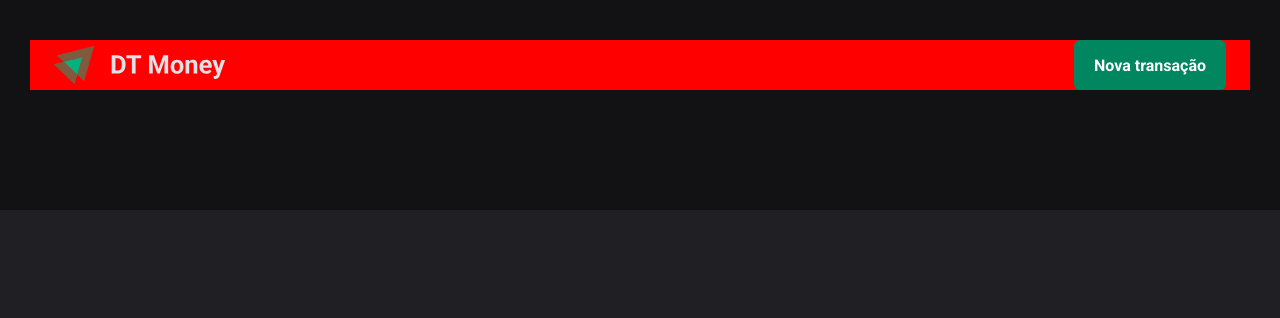
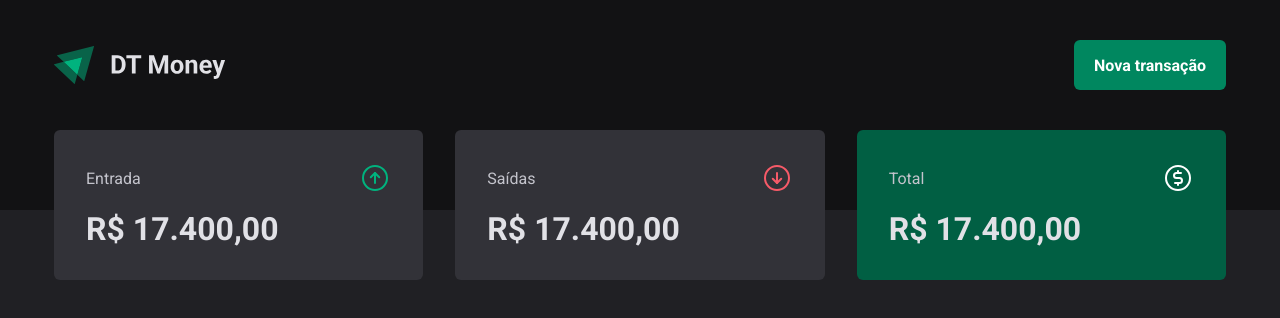
Before and after one commit to vitoorfraga/ignite-dt-money, a React (Vite) app: page / in a window 1280 px wide. Shown: the top 318 px of the page. Built offline with nearby package versions, Linux system fonts and the light colour scheme.

Commit message:
Estrutura visual - Componente: Summary

```diff
--- a/package.json
+++ b/package.json
@@ -10,6 +10,7 @@
     "preview": "vite preview"
   },
   "dependencies": {
+    "phosphor-react": "^1.4.1",
     "react": "^18.2.0",
     "react-dom": "^18.2.0",
     "styled-components": "^6.0.7"
--- a/src/components/Header/styles.ts
+++ b/src/components/Header/styles.ts
@@ -15,8 +15,6 @@
   display: flex;
   justify-content: space-between;
   align-items: center;
-
-  background-color: red;
 `
 
 export const NewTransactionButton = styled.button `
--- /dev/null
+++ b/src/components/Summary/index.tsx
@@ -0,0 +1,35 @@
+import { ArrowCircleDown, ArrowCircleUp, CurrencyCircleDollar } from "phosphor-react";
+import { SummaryCard, SummaryContainer } from "./styles";
+
+export function Summary() {
+  return (
+    <SummaryContainer>
+      <SummaryCard>
+        <header>
+          <span>Entrada</span>
+          <ArrowCircleUp size={32} color="#00b37e"/>
+        </header>
+
+        <strong>R$ 17.400,00</strong>
+      </SummaryCard>
+
+      <SummaryCard>
+        <header>
+          <span>Saídas</span>
+          <ArrowCircleDown size={32} color="#f75a68"/>
+        </header>
+
+        <strong>R$ 17.400,00</strong>
+      </SummaryCard>
+
+      <SummaryCard variant="green">
+        <header>
+          <span>Total</span>
+          <CurrencyCircleDollar size={32} color="#fff"/>
+        </header>
+
+        <strong>R$ 17.400,00</strong>
+      </SummaryCard>
+    </SummaryContainer>
+  )
+}
--- /dev/null
+++ b/src/components/Summary/styles.ts
@@ -0,0 +1,41 @@
+import { css, styled } from "styled-components";
+
+export const SummaryContainer = styled.section`
+  width: 100%;
+  max-width: 1220px;
+  margin: 0 auto;
+  padding: 0 1.5rem;
+
+  display: grid;
+  grid-template-columns: repeat(3, 1fr);
+  gap: 2rem;
+
+  margin-top: -5rem;
+`
+
+interface SummaryCardProps {
+  variant?: 'green'
+}
+
+export const SummaryCard = styled.div<SummaryCardProps>`
+  background: ${props => props.theme['gray-600']};
+  border-radius: 6px;
+  padding: 2rem;
+
+  header {
+    display: flex;
+    align-items: center;
+    justify-content: space-between;
+    color: ${props => props.theme['gray-300']};
+  };
+
+  strong {
+    display: block;
+    margin-top: 1rem;
+    font-size: 2rem;
+  }
+
+  ${props => props.variant === 'green' && css`
+    background: ${props.theme['green-700']};
+  `}
+`
--- a/src/pages/Transactions/index.tsx
+++ b/src/pages/Transactions/index.tsx
@@ -1,7 +1,11 @@
 import Header from "../../components/Header";
+import { Summary } from "../../components/Summary";
 
 export default function Transactions() {
   return (
-    <Header/>
+    <>
+      <Header/>
+      <Summary />
+    </>
   )
 }
```
Also changed, not shown: 1 other file (tests, documents, lock files or other folders).
